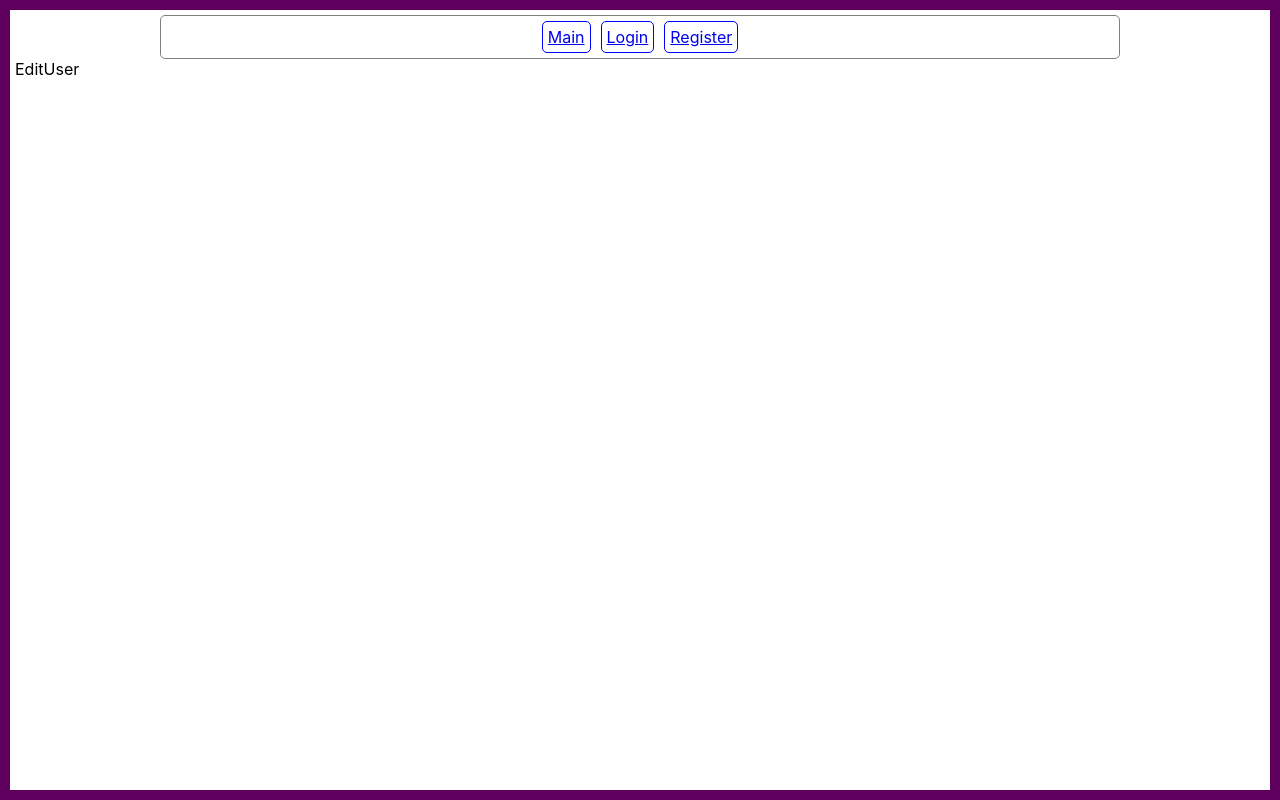
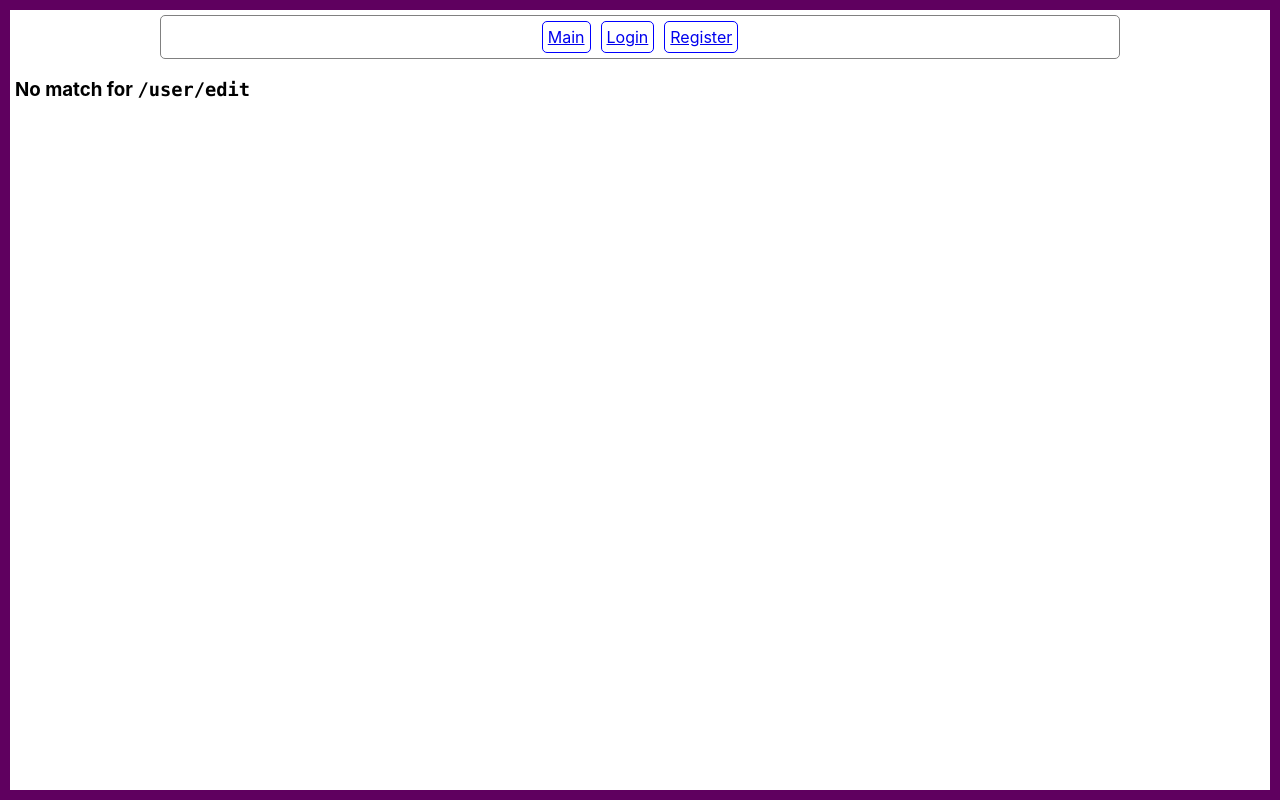
Before and after one commit to royemosby/RecipeBook, a React (Create React App) app in the folder recipe-book-frontend/: page /user/edit in a window 1280 px wide. Built offline with nearby package versions, Linux system fonts and the light colour scheme.

Commit message:
removes user edit

```diff
--- a/recipe-book-frontend/src/App.js
+++ b/recipe-book-frontend/src/App.js
@@ -3,7 +3,6 @@ import { BrowserRouter as Router, Route, Switch } from 'react-router-dom'
 import Header from './common/Header'
 import MainContainer from './main/MainContainer'
 import ShowUser from './user/ShowUser'
-import EditUser from './user/EditUser'
 import NewUser from './user/NewUser'
 import IndexRecipes from './recipes/IndexRecipes'
 import ShowRecipe from './recipes/ShowRecipe'
@@ -20,7 +19,6 @@ function App() {
           <Switch>
             <Route exact path="/" component={MainContainer} />
             <Route exact path="/user" component={ShowUser} />
-            <Route exact path="/user/edit" component={EditUser} />
             <Route exact path="/user/new" component={NewUser} />
             <Route exact path="/recipes" component={IndexRecipes} />
             <Route exact path="/recipes/new" component={NewRecipe} />
--- a/recipe-book-frontend/src/user/EditUser.js
+++ /dev/null
@@ -1,9 +0,0 @@
-import React, { Component } from 'react'
-
-class EditUser extends Component {
-  render() {
-    return <div>EditUser</div>
-  }
-}
-
-export default EditUser
```
